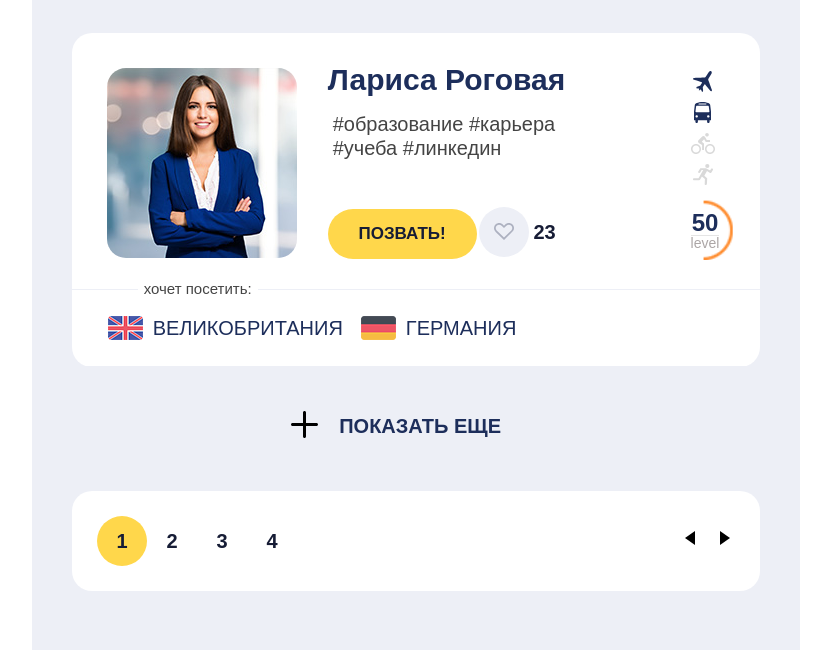
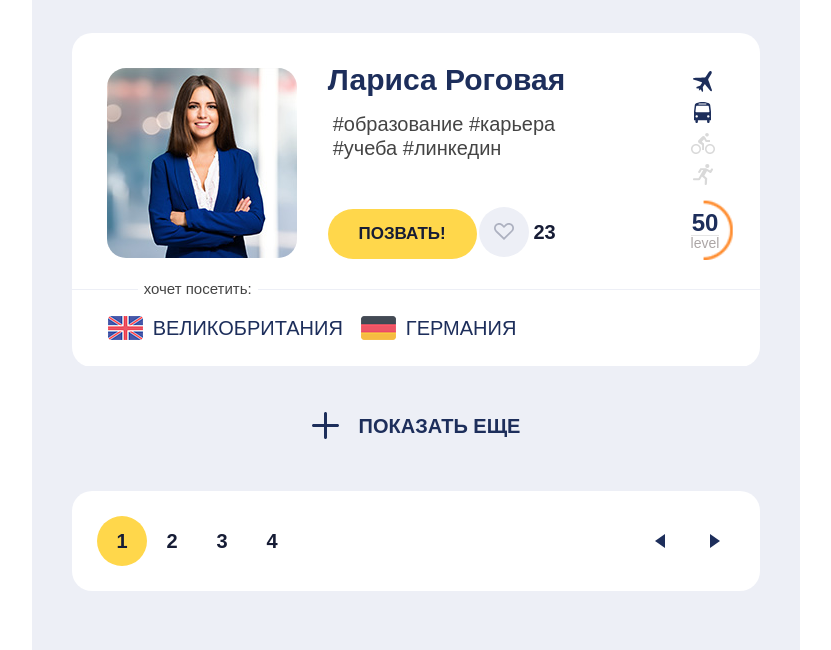
Before and after one commit to marinasalamatina/1152815-pognali-18, a plain HTML site: page source/catalog.html in a window 1280 px wide. Shown: the part 2213-2863 px from the top of the page, without its empty margins (224-1055 px from the left). Drawn offline with nearby package versions, Linux system fonts and the light colour scheme; files that its build step writes are made by us from their sources.

Commit message:
Add svg in pagination

```diff
--- a/source/catalog.html
+++ b/source/catalog.html
@@ -1247,6 +1247,13 @@
       </article>
 
       <div class="companions__more">
+        <?xml version="1.0" encoding="utf-8"?>
+        <!-- Generator: Adobe Illustrator 21.0.0, SVG Export Plug-In . SVG Version: 6.00 Build 0)  -->
+        <svg class="companions__more--link" version="1.1" id="Layer_1" xmlns="http://www.w3.org/2000/svg" xmlns:xlink="http://www.w3.org/1999/xlink" x=" 0" y=" 0"
+        viewBox="0 0 27 27" style="enable-background:new 0 0 27 27;" xml:space="preserve">
+        <path d="M25.5,12H15V1.5C15,0.7,14.3,0,13.5,0S12,0.7,12,1.5V12H1.5C0.7,12,0,12.7,0,13.5S0.7,15,1.5,15H12v10.5
+        c0,0.8,0.7,1.5,1.5,1.5s1.5-0.7,1.5-1.5V15h10.5c0.8,0,1.5-0.7,1.5-1.5S26.3,12,25.5,12z"/>
+        </svg>
         <span class="companions__more--text">Показать еще</span>
       </div>
 
@@ -1271,14 +1278,22 @@
           <ul class="pagination__list pagination__list--control">
             <li class="pagination__item--control  pagination__item--left">
               <a class="pagination__item pagination__control--prev" href="#">
-                <img class="pagination__control--img" src="img/triangle-arrow-left.svg" width="10" height="20"
-                  alt="Назад">
+                <?xml version="1.0" encoding="utf-8"?>
+                <!-- Generator: Adobe Illustrator 21.0.0, SVG Export Plug-In . SVG Version: 6.00 Build 0)  -->
+                <svg class="pagination__icon" version="1.1" id="Layer_1" xmlns="http://www.w3.org/2000/svg" xmlns:xlink="http://www.w3.org/1999/xlink" x=" 0" y=" 0"
+                viewBox="0 0 10 14" style="enable-background:new 0 0 10 14;" xml:space="preserve">
+                <polygon points="0,7.1 10,0.1 10,14 "/>
+                </svg>
               </a>
             </li>
             <li class="pagination__item--control  pagination__item--right">
               <a class="pagination__item pagination__control--next" href="#">
-                <img class="pagination__control--img" src="img/triangle-arrow-right.svg" width="10" height="20"
-                  alt="Вперед">
+                <?xml version="1.0" encoding="utf-8"?>
+                <!-- Generator: Adobe Illustrator 21.0.0, SVG Export Plug-In . SVG Version: 6.00 Build 0)  -->
+                <svg class="pagination__icon" version="1.1" id="Layer_1" xmlns="http://www.w3.org/2000/svg" xmlns:xlink="http://www.w3.org/1999/xlink" x=" 0" y=" 0"
+                viewBox="0 0 10 14" style="enable-background:new 0 0 10 14;" xml:space="preserve">
+                <polygon points="0,14 0,0.1 10,7.1 "/>
+                </svg>
               </a>
             </li>
           </ul>
--- a/source/less/companions.less
+++ b/source/less/companions.less
@@ -245,7 +245,7 @@
 
   .companions__tiltup {
     display: none;
-    top: 38px;
+    top: 45px;
 
     z-index: 1;
   }
@@ -380,6 +380,8 @@
     flex-wrap: wrap;
 
     margin-top: 18px;
+
+    cursor: pointer;
   }
 
 
@@ -390,25 +392,35 @@
 
     position: relative;
 
-    width: 170px;
+    .ffbasic("bloggersans-bold", sans-serif; 17px; 30px; 700; normal; @color-cyan);
 
-    .ffbasic("bloggersans-bold", sans-serif; 17px; 30px; 700; normal; @color-cyan);
     text-transform: uppercase;
-
-    margin: auto;
+    margin-right: auto;
+    margin-left: 0px;
   }
 
 
-  .companions__more--text::before {
-    position: absolute;
-    left: 10px;
-    top: 5px;
-
-    content: "";
-    background-image: url("../img/show-more-plus.svg");
-    background-size: 18px;
+  .companions__more--link {
     width: 18px;
     height: 18px;
+
+    fill: @color-cyan;
+
+    margin-left: auto;
+    margin-right: 10px;
+    margin-top: 5px;
+  }
+
+  .companions__more:focus .companions__more--link,
+  .companions__more:hover .companions__more--link,
+  .companions__more:focus .companions__more--text,
+  .companions__more:hover .companions__more--text {
+    opacity: 0.6;
+  }
+
+  .companions__more:active .companions__more--link,
+  .companions__more:active .companions__more--text {
+    opacity: 0.3;
   }
 }
 
@@ -701,6 +713,14 @@
     width: 27px;
     height: 27px;
   }
+
+  .companions__more--link {
+    width: 27px;
+    height: 27px;
+
+    margin-top: 1px;
+    margin-right: 20px;
+  }
 }
 
 
--- a/source/less/pagination.less
+++ b/source/less/pagination.less
@@ -11,13 +11,19 @@
     border-radius: 15px;
 
     margin: 20px 0;
-    padding: 8px 0;
+    padding: 0;
     margin-bottom: 70px;
   }
 
 
-  .pagination__list_wrap {
+  .pagination__list-wrap {
     .liststyle();
+
+    display: flex;
+  }
+
+  .pagination__item--control {
+    display: flex;
   }
 
 
@@ -44,11 +50,14 @@
 
     display: flex;
     flex-wrap: wrap;
+
+    margin: auto;
   }
 
 
   .pagination__item--left {
     width: 135px;
+
     border-right: 1px solid @color-grey;
   }
 
@@ -62,12 +71,24 @@
     .linkstyle();
 
     min-height: 35px;
-
-    padding-top: 15px;
   }
 
-  .pagination__control--img {
+  .pagination__icon {
+    width: 10px;
+    height: 20px;
+
+    fill: @color-cyan;
+
     margin: auto;
+  }
+
+  .pagination__item:focus .pagination__icon,
+  .pagination__item:hover .pagination__icon {
+    opacity: 0.6;
+  }
+
+  .pagination__item:active   .pagination__icon {
+    opacity: 0.3;
   }
 }
 
@@ -89,7 +110,8 @@
 
 
   .pagination__item--page {
-    .boxset(50px; 50px);
+    width: 50px;
+    height: 50px;
     border-radius: 50%;
 
     display: flex;
@@ -97,6 +119,12 @@
 
     cursor: pointer;
   }
+
+  .pagination__item--page:focus,
+  .pagination__item--page:hover {
+    opacity: 0.6;
+  }
+
 
   .pagination__item--active,
   .pagination__item--page:active {
@@ -115,14 +143,21 @@
     margin: auto;
   }
 
+  .pagination__list-wrap {
+    display: flex;
+  }
 
   .pagination__item--control {
-    width: 20px;
+    display: flex;
+  }
+
+  .pagination__item--control {
+    width: 40px;
+    height: 50px;
     border: none;
 
-    margin-top: 0;
+    margin: auto;
   }
-
 
   .pagination__item--left {
     margin-right: 15px;
```
